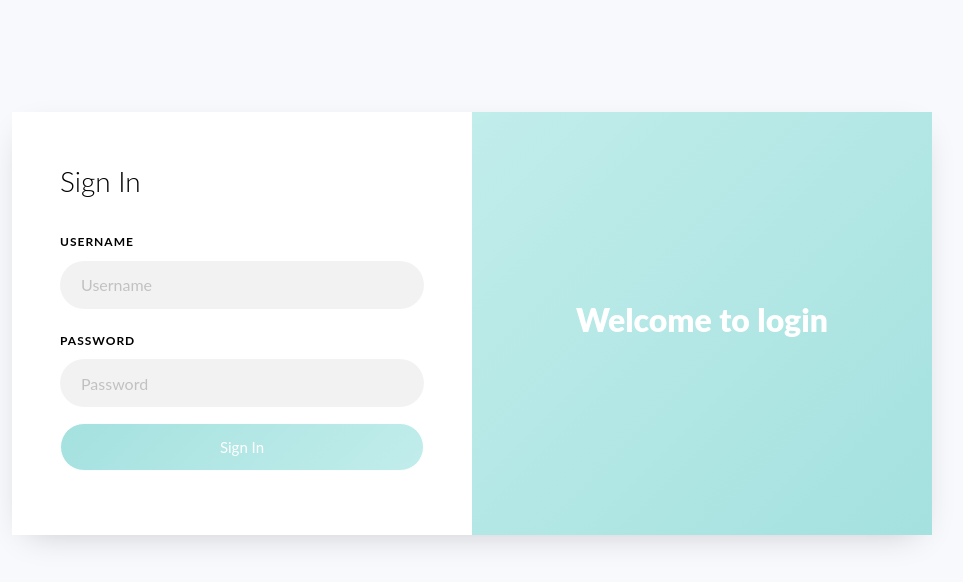
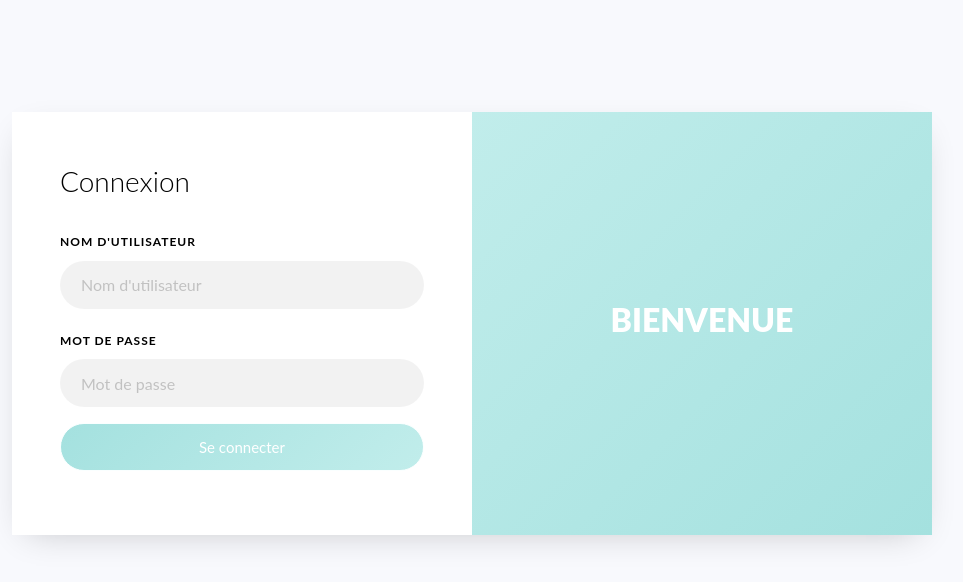
Before and after one commit to Diary13/final-classrooms-management-app, a React (Create React App) app: page / in a window 1280 px wide. Shown: the top 582 px of the page, without its empty margins (168-1131 px from the left). Built offline with nearby package versions, Linux system fonts and the light colour scheme.

Commit message:
changement de login anglais en français

```diff
--- a/src/pages/login/login.tsx
+++ b/src/pages/login/login.tsx
@@ -17,27 +17,27 @@ function Login() {
                             <div className="text-wrap p-4 p-lg-5 text-center d-flex align-items-center order-md-last">
 
                                 <div className="text w-100">
-                                   <h2>Welcome to login</h2>
+                                   <h2>BIENVENUE</h2>
                                 </div>
                             </div>
                             <div className="login-wrap p-4 p-lg-5">
                                 <div className="d-flex">
                                     <div className="w-100">
-                                        <h3 className="mb-4">Sign In</h3>
+                                        <h3 className="mb-4">Connexion</h3>
                                     </div>
 
                                 </div>
                                 <form action="#" className="signin-form">
                                     <div className="form-group mb-3">
-                                        <label className="label" >Username</label>
-                                        <input type="text" className="form-control" placeholder="Username" required/>
+                                        <label className="label" >NOM D'UTILISATEUR</label>
+                                        <input type="text" className="form-control" placeholder="Nom d'utilisateur" required/>
                                     </div>
                                     <div className="form-group mb-3">
-                                        <label className="label" >Password</label>
-                                    <input type="password" className="form-control" placeholder="Password" required/>
+                                        <label className="label" >MOT DE PASSE</label>
+                                    <input type="password" className="form-control" placeholder="Mot de passe" required/>
                                     </div>
                                     <div className="form-group">
-                                        <button type="submit" className="form-control btn btn-primary submit px-3">Sign In</button>
+                                        <button type="submit" className="form-control btn btn-primary submit px-3">Se connecter</button>
                                     </div>
 
                     </form>
```
